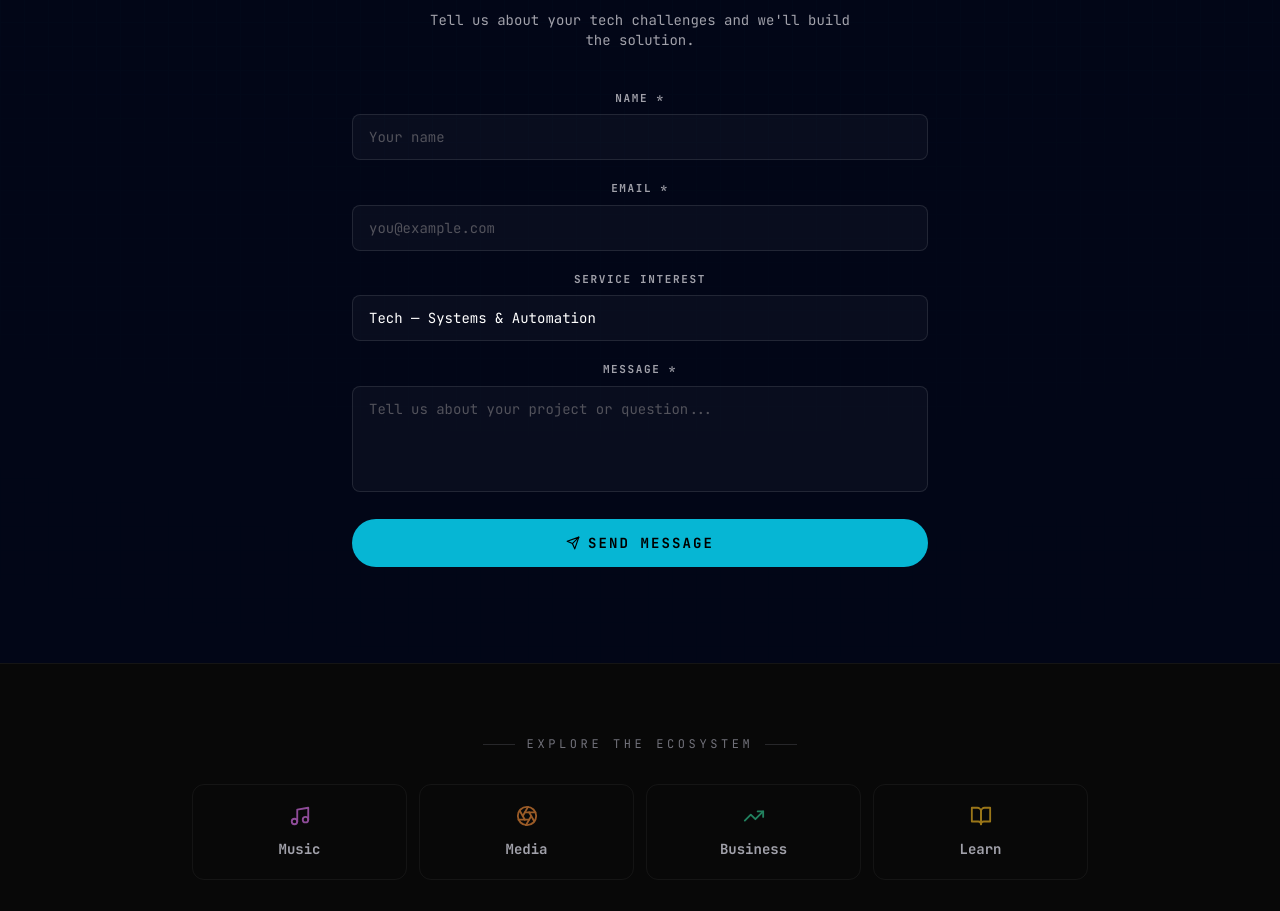
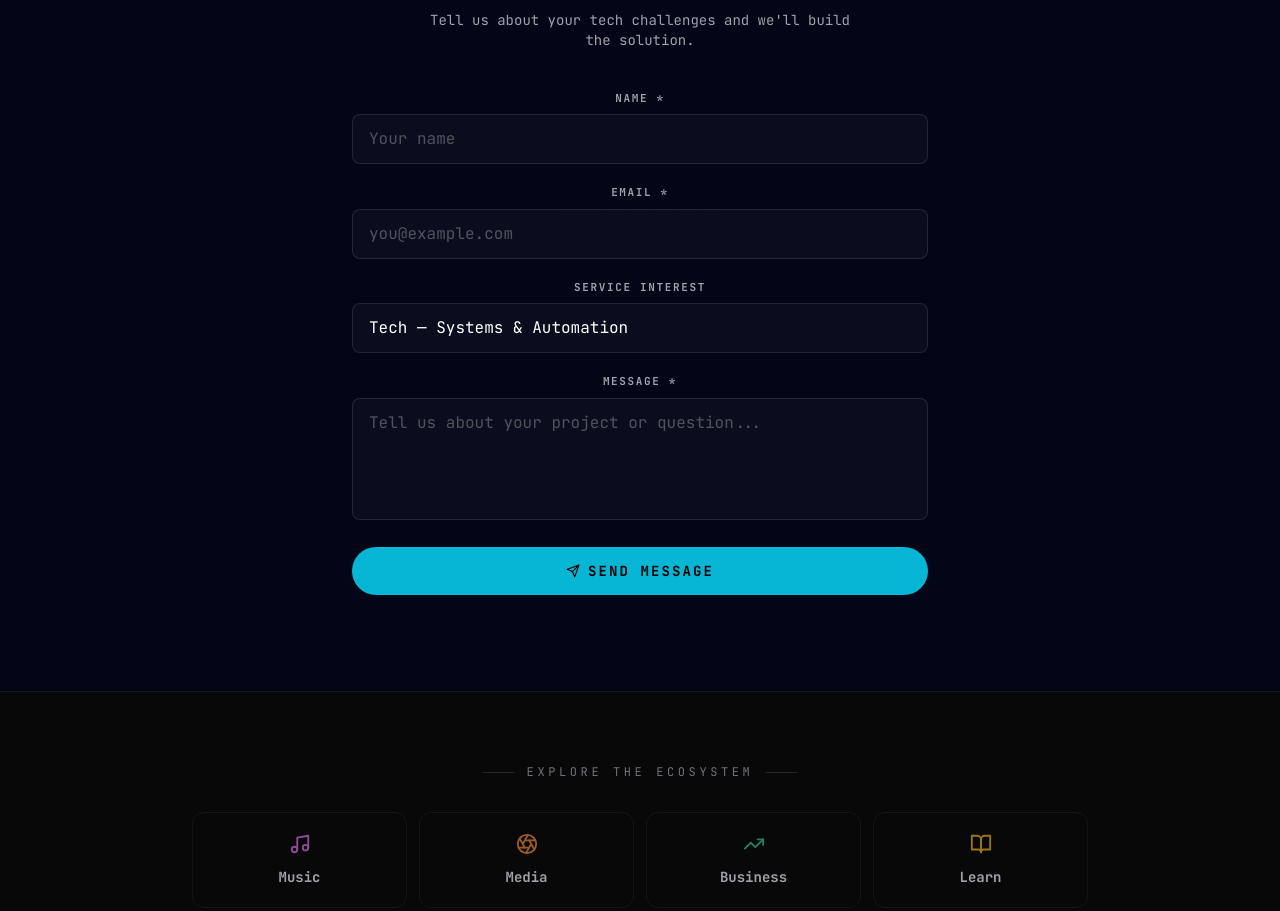
Before and after one commit to purecreativitypro/purecreativitypro-website, a React (Vite) app: page /tech in a window 1280 px wide. Shown: the part 4850-5761 px from the top of the page. Built offline with nearby package versions, Linux system fonts and the light colour scheme.

Commit message:
Fix iOS Safari zoom: bump all inputs to 16px (text-base) site-wide

```diff
--- a/components/ContactForm.tsx
+++ b/components/ContactForm.tsx
@@ -115,7 +115,7 @@ const ContactForm: React.FC<ContactFormProps> = ({
           required
           value={form.name}
           onChange={handleChange}
-          className="w-full bg-white/[0.03] border border-white/10 rounded-lg px-4 py-3 text-sm text-white placeholder-zinc-600 focus:outline-none focus:border-white/30 focus:bg-white/[0.05] transition-all"
+          className="w-full bg-white/[0.03] border border-white/10 rounded-lg px-4 py-3 text-base text-white placeholder-zinc-600 focus:outline-none focus:border-white/30 focus:bg-white/[0.05] transition-all"
           placeholder="Your name"
         />
       </div>
@@ -132,7 +132,7 @@ const ContactForm: React.FC<ContactFormProps> = ({
           required
           value={form.email}
           onChange={handleChange}
-          className="w-full bg-white/[0.03] border border-white/10 rounded-lg px-4 py-3 text-sm text-white placeholder-zinc-600 focus:outline-none focus:border-white/30 focus:bg-white/[0.05] transition-all"
+          className="w-full bg-white/[0.03] border border-white/10 rounded-lg px-4 py-3 text-base text-white placeholder-zinc-600 focus:outline-none focus:border-white/30 focus:bg-white/[0.05] transition-all"
           placeholder="you@example.com"
         />
       </div>
@@ -147,7 +147,7 @@ const ContactForm: React.FC<ContactFormProps> = ({
           name="service"
           value={form.service}
           onChange={handleChange}
-          className="w-full bg-white/[0.03] border border-white/10 rounded-lg px-4 py-3 text-sm text-white focus:outline-none focus:border-white/30 focus:bg-white/[0.05] transition-all appearance-none"
+          className="w-full bg-white/[0.03] border border-white/10 rounded-lg px-4 py-3 text-base text-white focus:outline-none focus:border-white/30 focus:bg-white/[0.05] transition-all appearance-none"
         >
           <option value="" className="bg-zinc-900">Select a service...</option>
           <option value="tech" className="bg-zinc-900">Tech — Systems &amp; Automation</option>
@@ -170,7 +170,7 @@ const ContactForm: React.FC<ContactFormProps> = ({
           rows={4}
           value={form.message}
           onChange={handleChange}
-          className="w-full bg-white/[0.03] border border-white/10 rounded-lg px-4 py-3 text-sm text-white placeholder-zinc-600 focus:outline-none focus:border-white/30 focus:bg-white/[0.05] transition-all resize-none"
+          className="w-full bg-white/[0.03] border border-white/10 rounded-lg px-4 py-3 text-base text-white placeholder-zinc-600 focus:outline-none focus:border-white/30 focus:bg-white/[0.05] transition-all resize-none"
           placeholder="Tell us about your project or question..."
         />
       </div>
--- a/pages/AIAdvantage.tsx
+++ b/pages/AIAdvantage.tsx
@@ -324,11 +324,11 @@ const AIAdvantage: React.FC = () => {
                 <div className="space-y-3 text-left max-w-sm mx-auto">
                   <div>
                     <label className="block text-[11px] font-bold tracking-[0.15em] uppercase text-zinc-500 mb-1.5">Email *</label>
-                    <input type="email" value={email} onChange={e => { setEmail(e.target.value); setEmailError(''); }} placeholder="you@example.com" className="w-full bg-white/[0.03] border border-zinc-700 rounded-lg px-4 py-3 text-sm text-white placeholder-zinc-600 focus:outline-none focus:border-violet-500/50 transition-all" onKeyDown={e => e.key === 'Enter' && handleEmailSubmit()} />
+                    <input type="email" value={email} onChange={e => { setEmail(e.target.value); setEmailError(''); }} placeholder="you@example.com" className="w-full bg-white/[0.03] border border-zinc-700 rounded-lg px-4 py-3 text-base text-white placeholder-zinc-600 focus:outline-none focus:border-violet-500/50 transition-all" onKeyDown={e => e.key === 'Enter' && handleEmailSubmit()} />
                   </div>
                   <div>
                     <label className="block text-[11px] font-bold tracking-[0.15em] uppercase text-zinc-500 mb-1.5">Name <span className="text-zinc-700">(optional)</span></label>
-                    <input type="text" value={name} onChange={e => setName(e.target.value)} placeholder="Your name" className="w-full bg-white/[0.03] border border-zinc-700 rounded-lg px-4 py-3 text-sm text-white placeholder-zinc-600 focus:outline-none focus:border-violet-500/50 transition-all" onKeyDown={e => e.key === 'Enter' && handleEmailSubmit()} />
+                    <input type="text" value={name} onChange={e => setName(e.target.value)} placeholder="Your name" className="w-full bg-white/[0.03] border border-zinc-700 rounded-lg px-4 py-3 text-base text-white placeholder-zinc-600 focus:outline-none focus:border-violet-500/50 transition-all" onKeyDown={e => e.key === 'Enter' && handleEmailSubmit()} />
                   </div>
                 </div>
                 {emailError && <p className="text-red-400 text-xs">{emailError}</p>}
```
